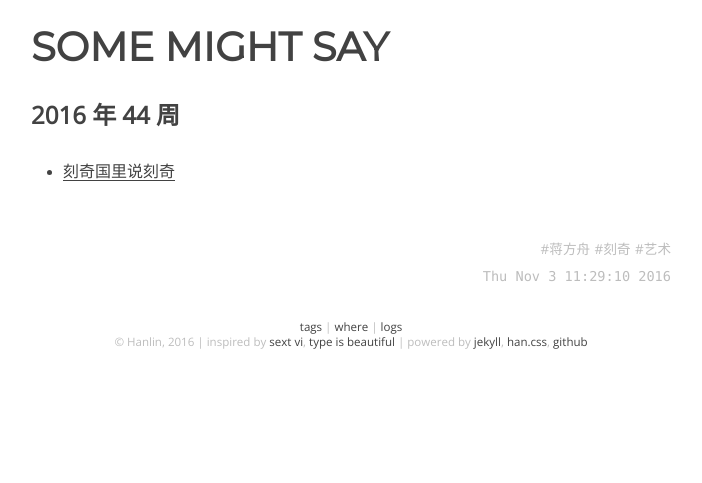
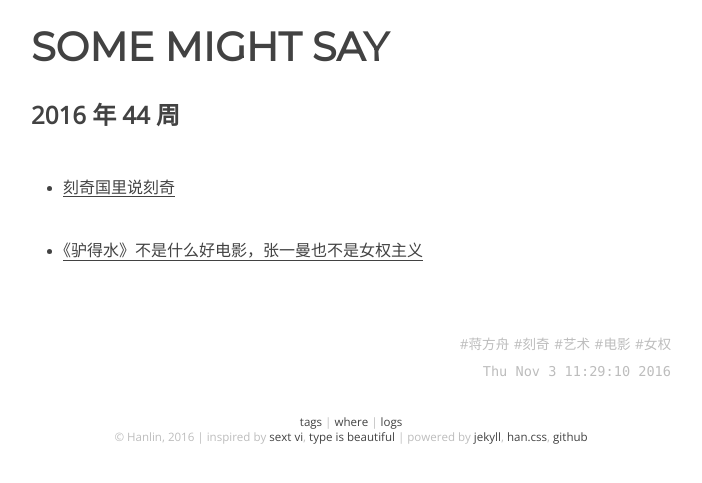
Before and after one commit to onion7878/word, a Jekyll site: the page built from _posts/logs/2016-01-01-44.md, in a window 1280 px wide. Shown: the top 483 px of the page, without its empty margins (289-991 px from the left). Built offline with Jekyll 4.4.1, drawn with Linux system fonts in a browser that asks for light colours.

Commit message:
new item

```diff
--- a/_posts/logs/2016-01-01-44.md
+++ b/_posts/logs/2016-01-01-44.md
@@ -4,8 +4,10 @@ layout: post
 title:  2016 年 44 周
 date: 16-11-03 11:29:10
 categories: [log]
-tags: [蒋方舟, 刻奇, 艺术]
+tags: [蒋方舟, 刻奇, 艺术, 电影, 女权]
 
 ---
 
 - [刻奇国里说刻奇](http://mp.weixin.qq.com/s?__biz=MzIzMDI2NzE2MQ%3D%3D&idx=1&mid=2651165093&scene=0&sn=c7f89243445d574b15ad6f6c4d054621)
+
+- [《驴得水》不是什么好电影，张一曼也不是女权主义](http://mp.weixin.qq.com/s?__biz=MzA3NzA1ODQzNA%3D%3D&idx=2&mid=2659204712&sn=464bdce7434ebf3b6a51ed8e47976178)
```
